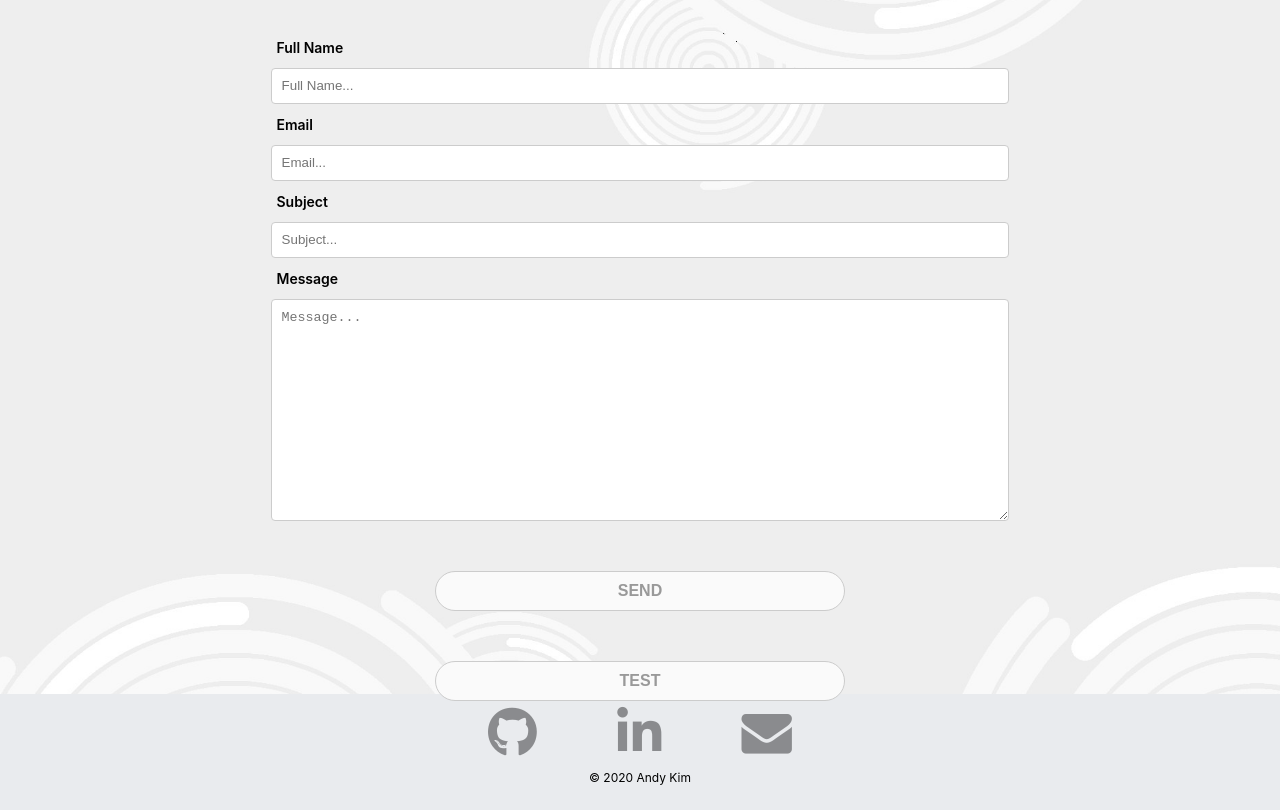
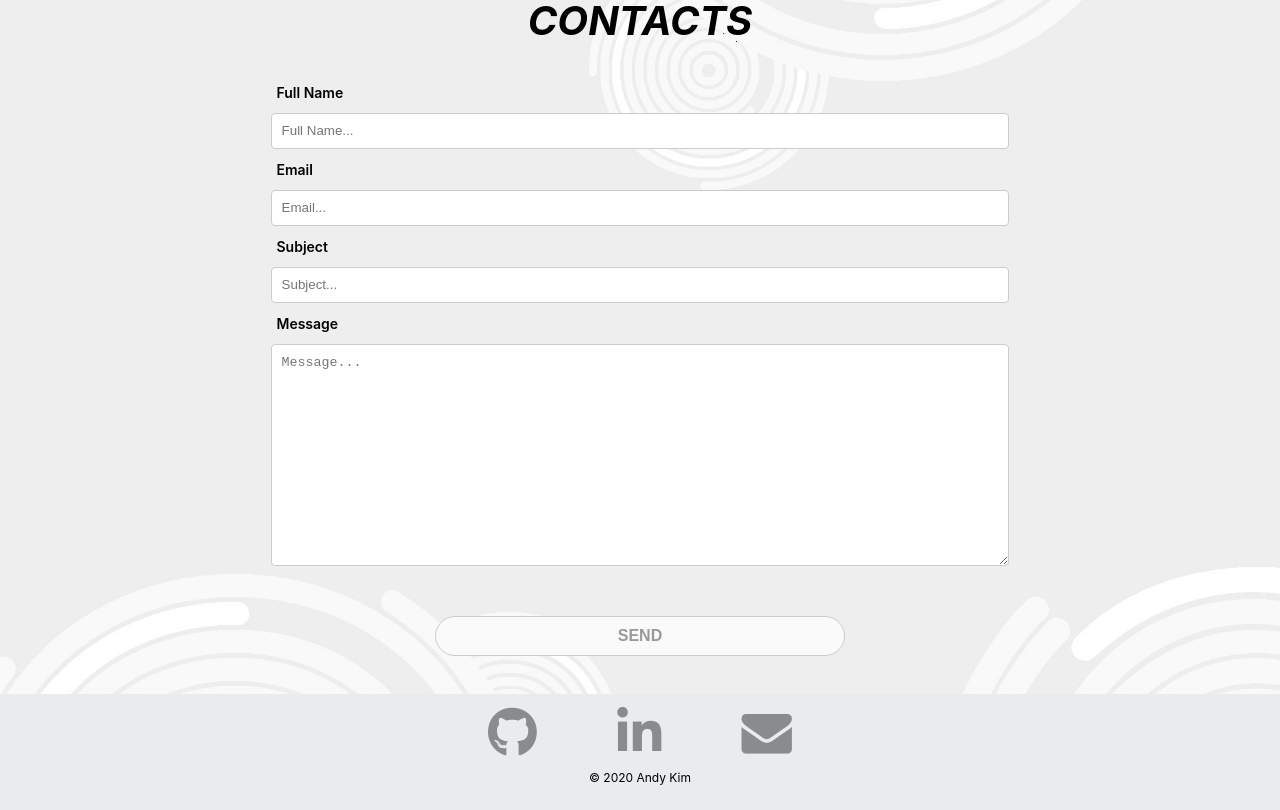
Before and after one commit to AndyKimHunnyLeo/andykim_portfolio, a React (Create React App) app: page / in a window 1280 px wide. Shown: the part 3925-4735 px from the top of the page. Built offline with nearby package versions, Linux system fonts and the light colour scheme.

Commit message:
minor bug fix

```diff
--- a/src/routes/Contact.js
+++ b/src/routes/Contact.js
@@ -104,9 +104,6 @@ function Contacts() {
               Send
             </button>
           </form>
-          <button id='send' onClick={() => console.log(name)}>
-            test
-          </button>
         </div>
         <LoadingGlobalOpacity loading={sending} />
       </div>
```
